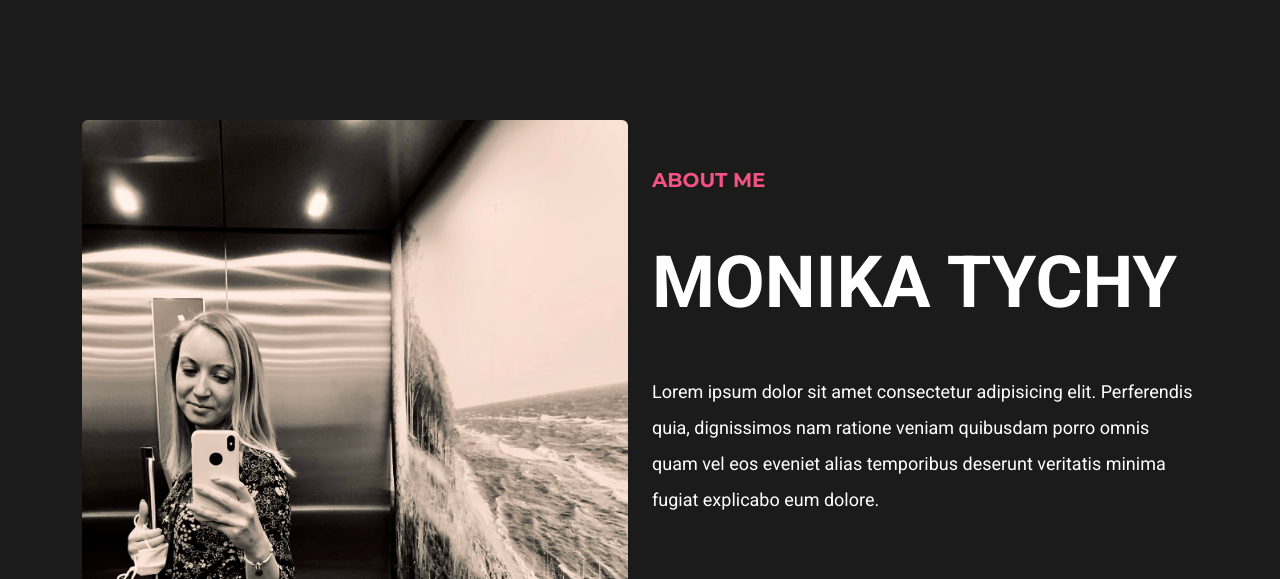
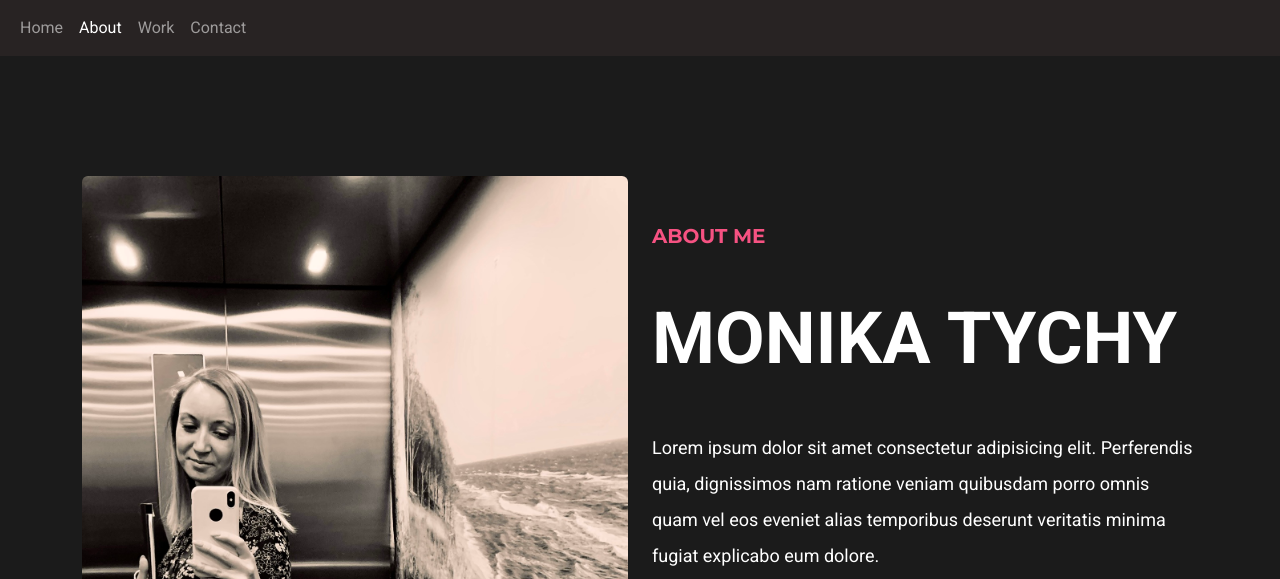
Before and after one commit to MonikaTychy/my-portfolio-project, a plain HTML site: page about.html in a window 1280 px wide. Shown: the top 579 px of the page. Drawn offline with nearby package versions, Linux system fonts and the light colour scheme.

Commit message:
Implemented navigation bar to all pages

```diff
--- a/about.html
+++ b/about.html
@@ -14,6 +14,29 @@
     <script src="https://kit.fontawesome.com/5679d58560.js" crossorigin="anonymous"></script>
 </head>
 <body>
+    <nav class="navbar navbar-expand-md navbar-dark custom-navbar">
+        <div class="container-fluid">
+          <button class="navbar-toggler" type="button" data-bs-toggle="collapse" data-bs-target="#navbarNav" aria-controls="navbarNav" aria-expanded="false" aria-label="Toggle navigation">
+            <span class="navbar-toggler-icon"></span>
+          </button>
+          <div class="collapse navbar-collapse" id="navbarNav">
+            <ul class="navbar-nav">
+              <li class="nav-item">
+                <a class="nav-link" href="/">Home</a>
+              </li>
+              <li class="nav-item">
+                <a class="nav-link active" aria-current="page" href="/about.html">About</a>
+              </li>
+              <li class="nav-item">
+                <a class="nav-link" href="/work.html">Work</a>
+              </li>
+              <li class="nav-item">
+                <a class="nav-link" href="/contact.html">Contact</a>
+              </li>
+            </ul>
+          </div>
+        </div>
+      </nav>
     <div class="container content">
         <div class="row">
             <div class="col-md-6">
--- a/styles/portfolio.css
+++ b/styles/portfolio.css
@@ -49,6 +49,12 @@ footer {
     bottom: 0;
     margin: 0;
     padding: 20px 0;
+}
+
+.custom-navbar {
+    background-color: #282323;
+    font-size: 16px;
+    font-family: var(--main-font-family);
 }
 
 .hero {
```
Also changed, not shown: contact.html (+23 -0 lines), index.html (+23 -0 lines), work.html (+23 -0 lines).
